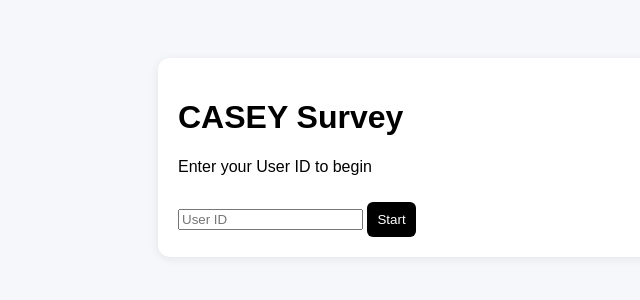
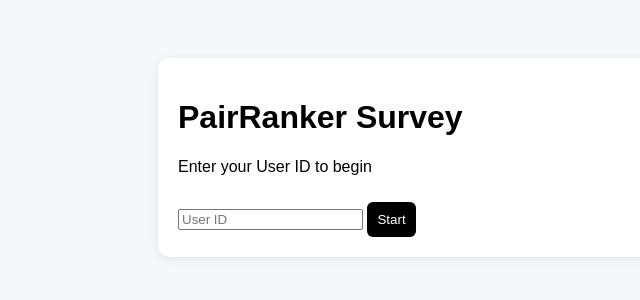
Before and after one commit to mohammadJaliliTorkamani/PairRanker, a FastAPI app: page / in a window 1280 px wide. Shown: the top 300 px of the page, without its empty margins (82-722 px from the left). Run offline with FastAPI, Linux system fonts and the light colour scheme.

Commit message:
code monir changes

```diff
--- a/app/core/templates.py
+++ b/app/core/templates.py
@@ -1,4 +1,5 @@
 import os
+
 from fastapi.templating import Jinja2Templates
 
 # Always anchor to project root via environment or fallback
--- a/app/db.py
+++ b/app/db.py
@@ -1,10 +1,12 @@
+import os
+
 from motor.motor_asyncio import AsyncIOMotorClient
-import os
 
 MONGO_URL = os.getenv("MONGO_URL", "mongodb://mongo:27017")
 
 client = AsyncIOMotorClient(MONGO_URL)
 db = client.pairranker_db
 
+
 def get_db():
     return db
--- a/app/main.py
+++ b/app/main.py
@@ -1,8 +1,8 @@
 from fastapi import FastAPI
 from fastapi.staticfiles import StaticFiles
 
+from app.db import get_db
 from app.routes import auth, survey
-from app.db import get_db
 
 app = FastAPI(title="CASEY")
 
--- a/app/models.py
+++ b/app/models.py
@@ -1,7 +1,9 @@
 from pydantic import BaseModel
+
 
 class User(BaseModel):
     user_id: str
+
 
 class Pair(BaseModel):
     id: str
--- a/app/services/export_service.py
+++ b/app/services/export_service.py
@@ -1,6 +1,6 @@
 import json
 import os
-from datetime import date, datetime
+from datetime import datetime
 
 from app.db import get_db
 
--- a/app/services/seed_service.py
+++ b/app/services/seed_service.py
@@ -1,5 +1,6 @@
 import json
 import os
+
 from pymongo import MongoClient
 
 client = MongoClient("mongodb://mongo:27017")
--- a/app/services/survey_service.py
+++ b/app/services/survey_service.py
@@ -1,5 +1,7 @@
 import random
+
 from app.db import get_db
+
 
 async def fetch_pairs():
     db = get_db()
--- a/app/services/user_dataset_service.py
+++ b/app/services/user_dataset_service.py
@@ -1,5 +1,5 @@
+import json
 import os
-import json
 import random
 
 DATASET_DIR = "/app/data/datasets"
--- a/app/templates/base.html
+++ b/app/templates/base.html
@@ -1,7 +1,7 @@
 <!DOCTYPE html>
 <html>
 <head>
-    <title>CASEY</title>
+    <title>PairRanker</title>
     <link rel="stylesheet" href="/static/style.css">
 </head>
 <body>
--- a/app/templates/login.html
+++ b/app/templates/login.html
@@ -2,7 +2,7 @@
 {% block content %}
 
 <div class="card">
-    <h1>CASEY Survey</h1>
+    <h1>PairRanker Survey</h1>
     <p>Enter your User ID to begin</p>
 
     <form action="/login" method="post">
--- a/app/templates/survey.html
+++ b/app/templates/survey.html
@@ -35,8 +35,8 @@
         <label>Rating:</label>
         <select name="rating_{{ loop.index }}">
             <option value="highly">Highly similar</option>
-            <option value="moderately">Moderately similar</option>
-            <option value="weakly">Weakly similar</option>
+            <option value="moderately">Somewhat similar</option>
+            <option value="weakly">Different</option>
         </select>
 
         <br><br>
```
Also changed, not shown: app/routes/auth.py (line endings or trailing spaces), app/routes/survey.py (line endings or trailing spaces).
